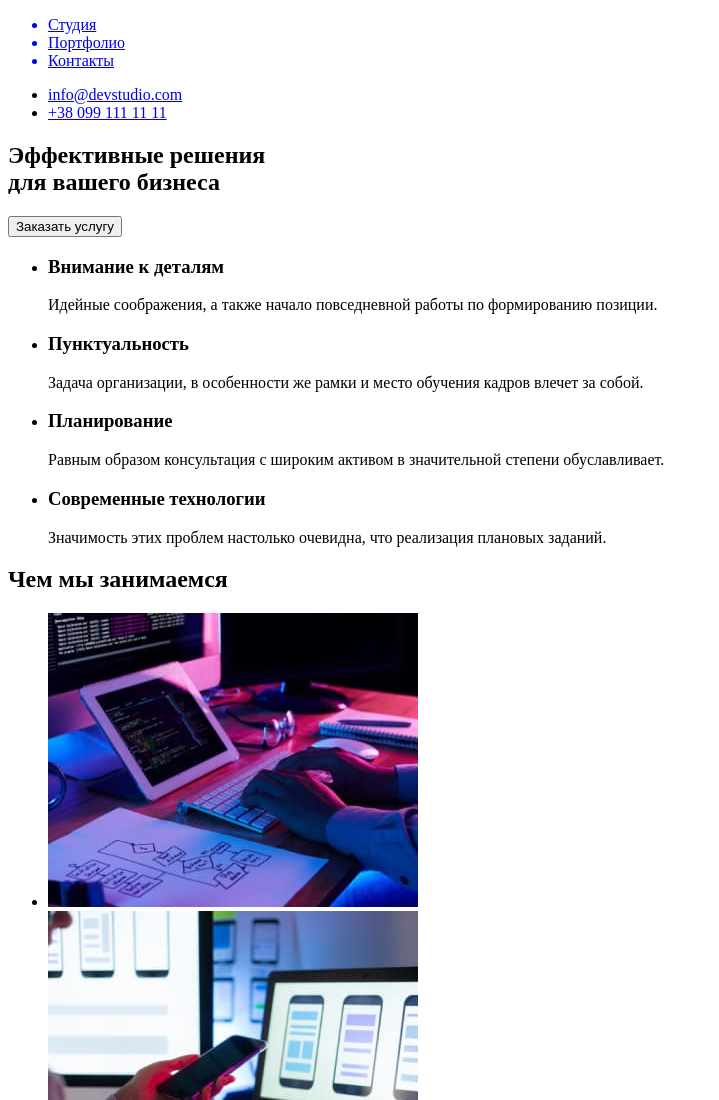
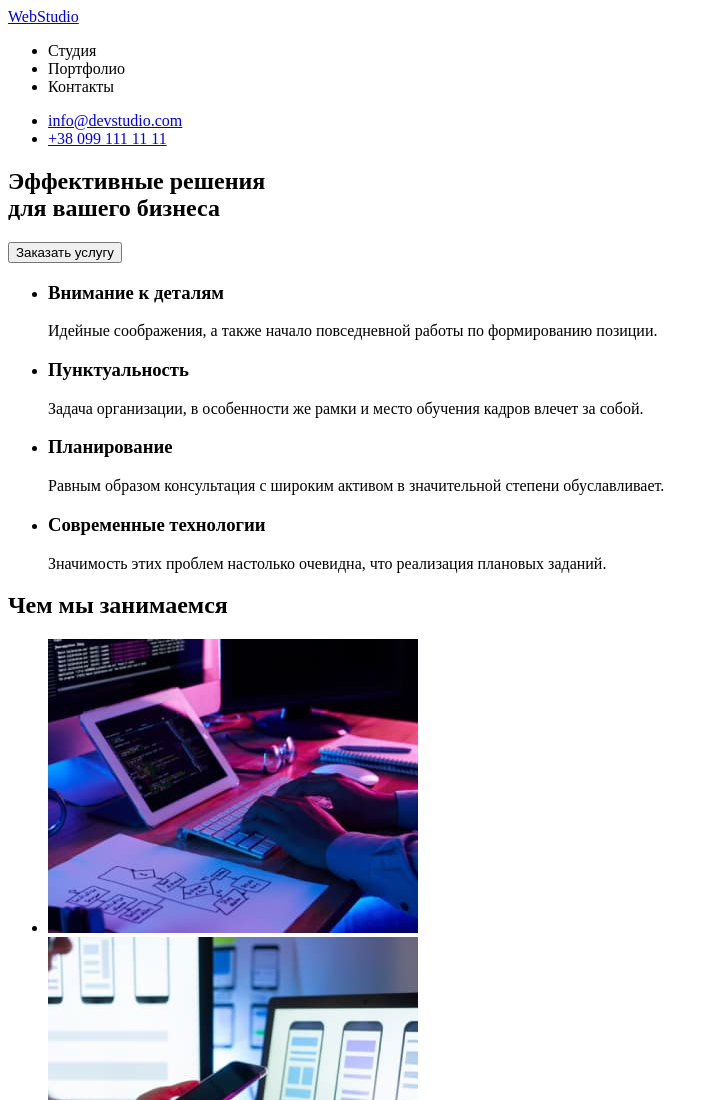
Before and after one commit to NataliaDavydenko/goit-markup-hw-01, a plain HTML site: page index.html in a window 1280 px wide. Shown: the top 1100 px of the page, without its empty margins (0-719 px from the left). Drawn offline with Linux system fonts and the light colour scheme.

Commit message:
deleted space and symbol

```diff
--- a/index.html
+++ b/index.html
@@ -9,7 +9,7 @@
   <body>
     <header>
       <nav>
-        <a href="index.html" lang="en"><WebStudio</a>
+        <a href="index.html" lang="en">WebStudio</a>
         <ul>
           <li>Студия</li>
           <li>Портфолио</li>
@@ -17,7 +17,7 @@
         </ul>
       </nav>
       <ul>
-        <li> <a href="mailto:info@devstudio.com">info@devstudio.com</a></li>
+        <li><a href="mailto:info@devstudio.com">info@devstudio.com</a></li>
         <li><a href="tel:+380961111111">+38 099 111 11 11</a></li>
       </ul>
     </header>
```
